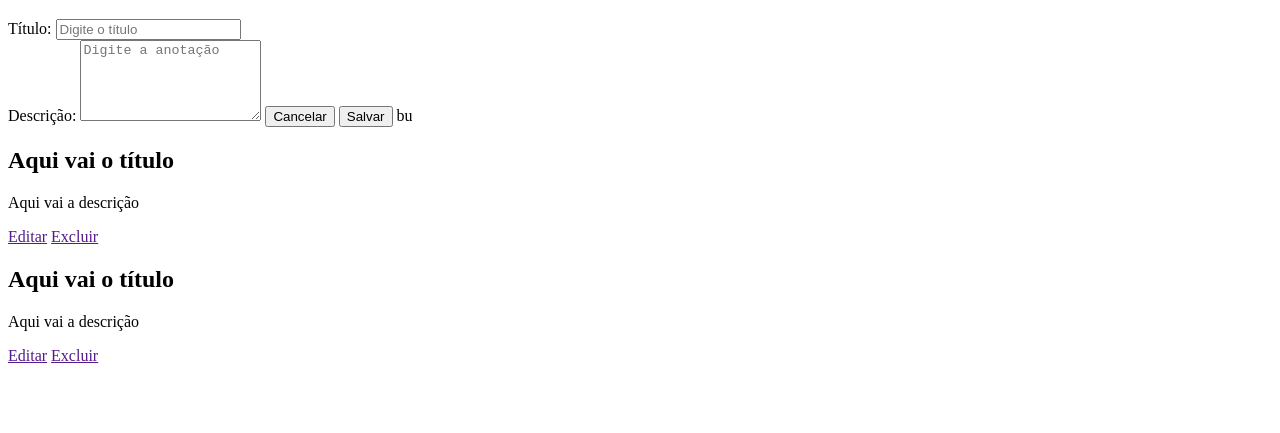
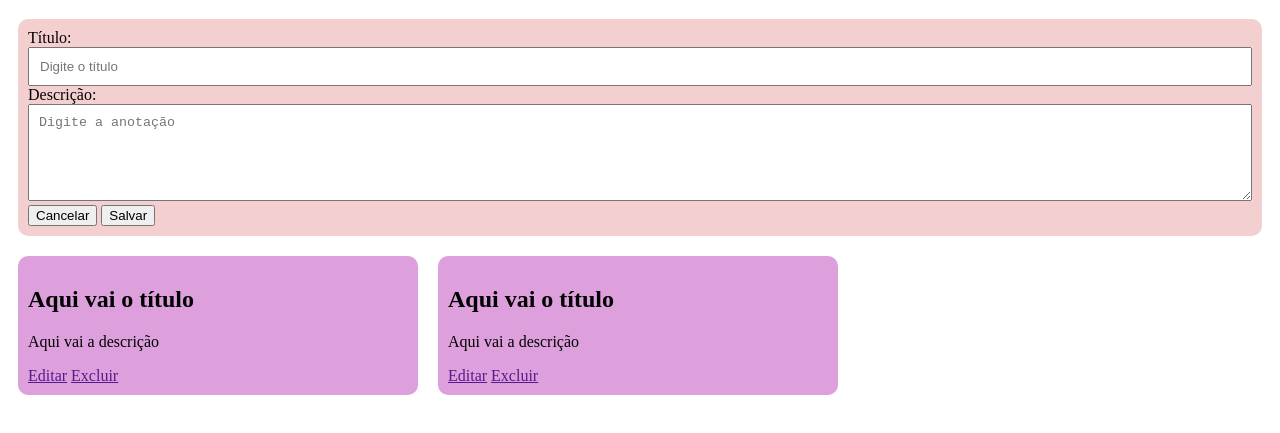
Before and after one commit to vanessawin/criando-api, a website: page www/index.html in a window 1280 px wide. Shown: the part 61-494 px from the top of the page. Drawn offline with Linux system fonts and the light colour scheme.

Commit message:
Iniciando html e css

```diff
--- a/www/index.html
+++ b/www/index.html
@@ -5,33 +5,35 @@
     <meta charset="UTF-8">
     <meta http-equiv="X-UA-Compatible" content="IE=edge">
     <meta name="viewport" content="width=device-width, initial-scale=1.0">
+    <link rel="stylesheet" href="style.css">
     <title>Anotações</title>
 </head>
 
 <body>
     <h1>Minhas anotações...</h1>
-    <div>
+    <div class="form">
         <label for="">
-            Título:
+            Título: <br>
             <input type="text" placeholder="Digite o título">
         </label>
-        <br>
+
         <label for="">
-            Descrição:
+            Descrição: <br>
             <textarea name="" id="" c rows="5" placeholder="Digite a anotação"></textarea>
         </label>
         <button>Cancelar</button>
         <button>Salvar</button>
-        bu
+
     </div>
-    <div>
-        <div>
+
+    <div class="list">
+        <div class="item">
             <h2>Aqui vai o título</h2>
             <p>Aqui vai a descrição</p>
             <a href="">Editar</a>
             <a href="">Excluir</a>
         </div>
-        <div>
+        <div class="item">
             <h2>Aqui vai o título</h2>
             <p>Aqui vai a descrição</p>
             <a href="">Editar</a>
--- /dev/null
+++ b/www/style.css
@@ -0,0 +1,27 @@
+* {
+    box-sizing: border-box;
+}
+
+.form {
+    background-color: rgb(244, 207, 207);
+    padding: 10px;
+    border-radius: 10px;
+    margin: 10px;
+}
+.form label {
+    display: block;
+}
+.form input,
+.form textarea {
+    padding: 10px;
+    width: 100%;
+}
+
+.item {
+    background-color: plum;
+    width: 400px;
+    float: left;
+    margin: 10px;
+    padding: 10px;
+    border-radius: 10px;
+}
```
